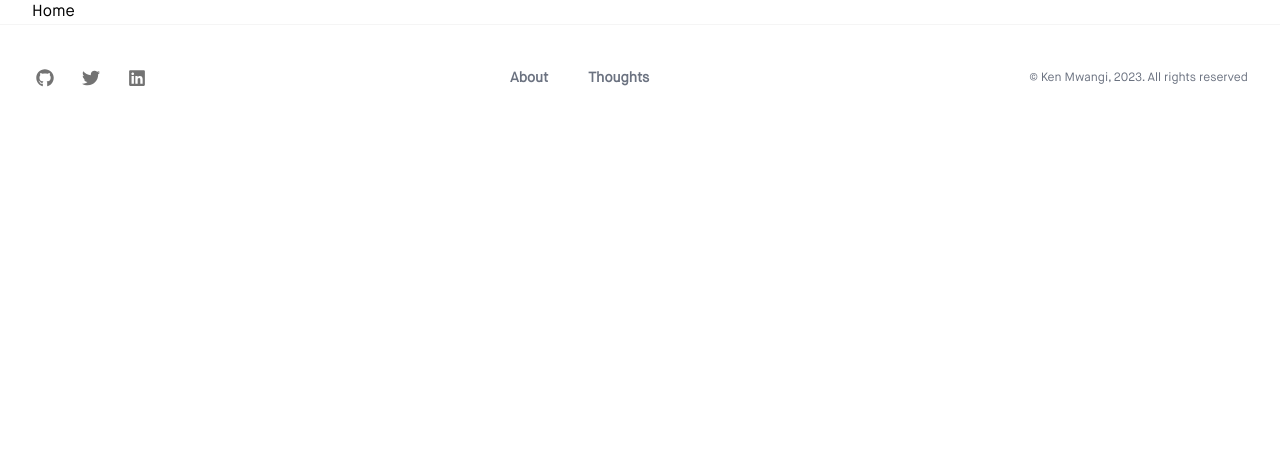
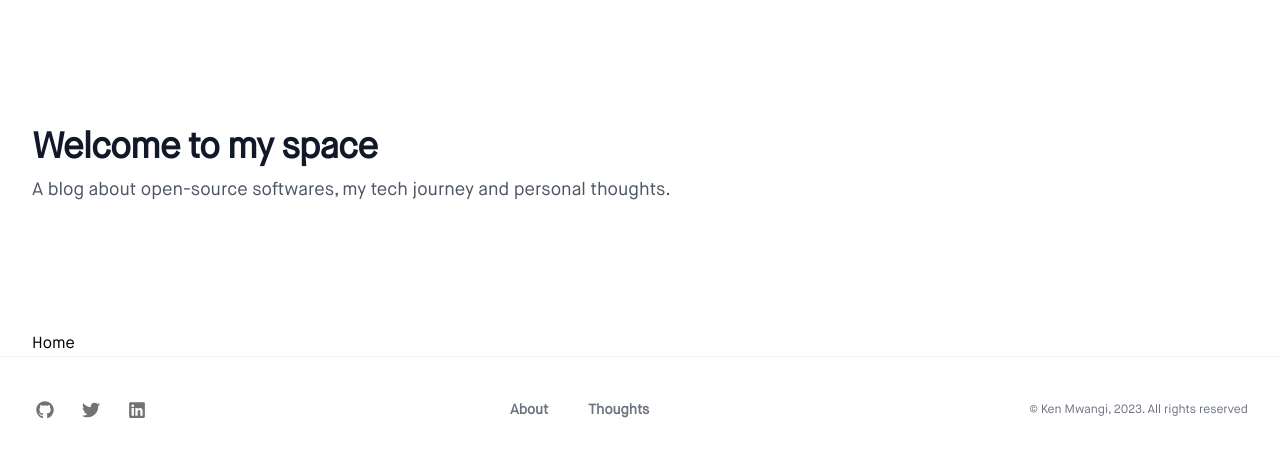
Before and after one commit to kenmwangi/ken, a Next.js app: page / in a window 1280 px wide. Shown: the top 458 px of the page. Built offline with nearby package versions, Linux system fonts and the light colour scheme.

Commit message:
Hero section

```diff
--- /dev/null
+++ b/app/components/Heading.tsx
@@ -0,0 +1,28 @@
+import React from "react";
+
+interface HeadingProps {
+  title: string;
+  subtitle?: string;
+  primary?: boolean;
+}
+
+const Heading = ({ title, subtitle, primary }: HeadingProps) => {
+  return (
+    <>
+      <h2
+        className={
+          primary
+            ? `font-bold tracking-tight text-gray-900 text-3xl sm:text-4xl`
+            : `mt-3 text-lg font-semibold leading-6 text-gray-900 hover:text-gray-600`
+        }
+      >
+        {title}
+      </h2>
+      <h3 className="mt-2 text-sm lg:text-lg leading-8 text-gray-600">
+        {subtitle}
+      </h3>
+    </>
+  );
+};
+
+export default Heading;
--- /dev/null
+++ b/app/components/Hero/index.tsx
@@ -0,0 +1,18 @@
+import React from "react";
+import Heading from "../Heading";
+
+const Hero = () => {
+  return (
+    <section className="py-24 sm:py-32">
+      <div className="max-w-2xl  lg:mx-0">
+        <Heading
+          primary
+          title="Welcome to my space"
+          subtitle="A blog about open-source softwares, my tech journey and personal thoughts."
+        />
+      </div>
+    </section>
+  );
+};
+
+export default Hero;
--- a/app/page.tsx
+++ b/app/page.tsx
@@ -1,10 +1,12 @@
 import React from "react";
 import Container from "./components/Container";
+import Hero from "./components/Hero";
 
 const Home = () => {
   return (
     <div>
       <Container>
+        <Hero />
         <h1>Home</h1>
       </Container>
     </div>
```
